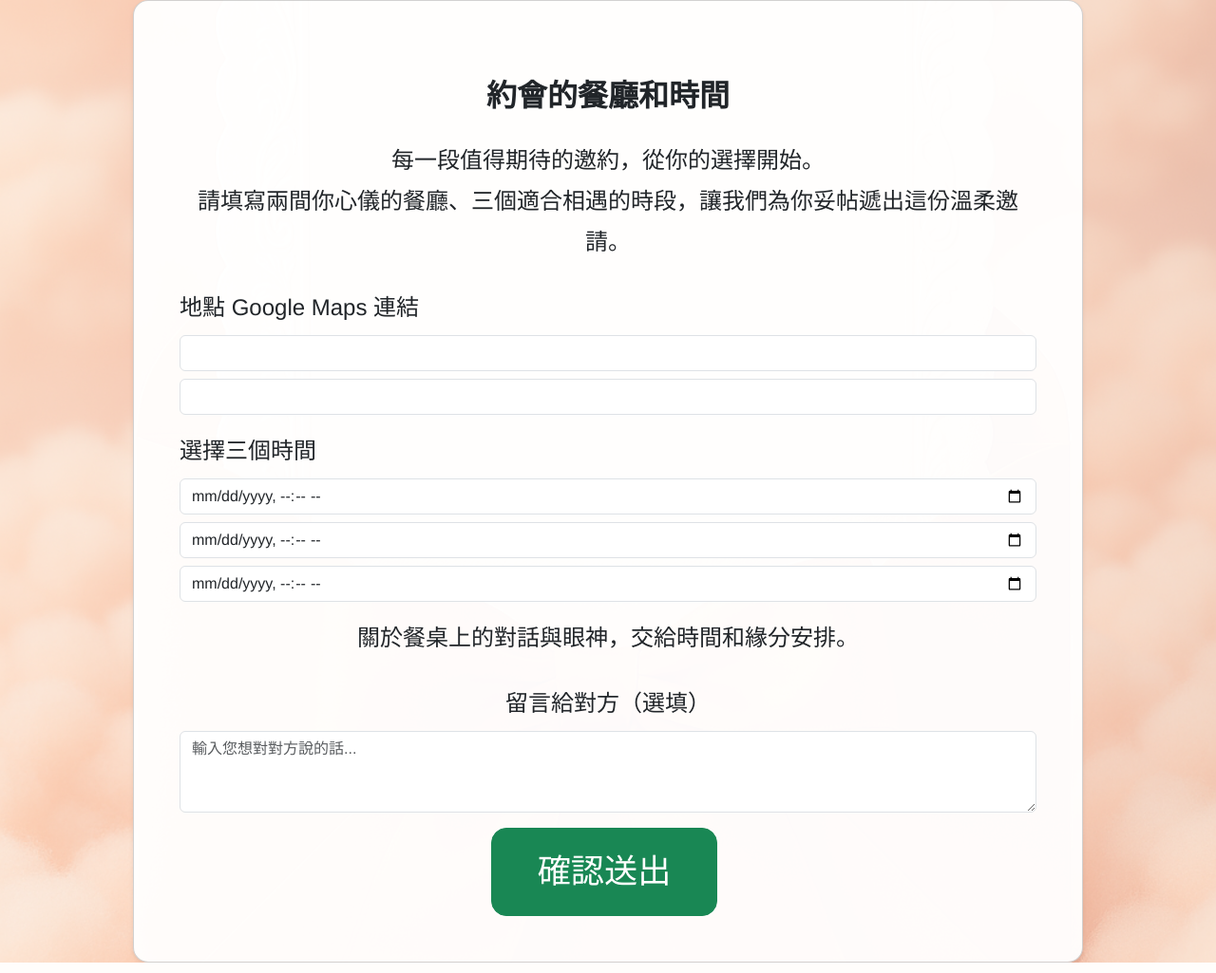
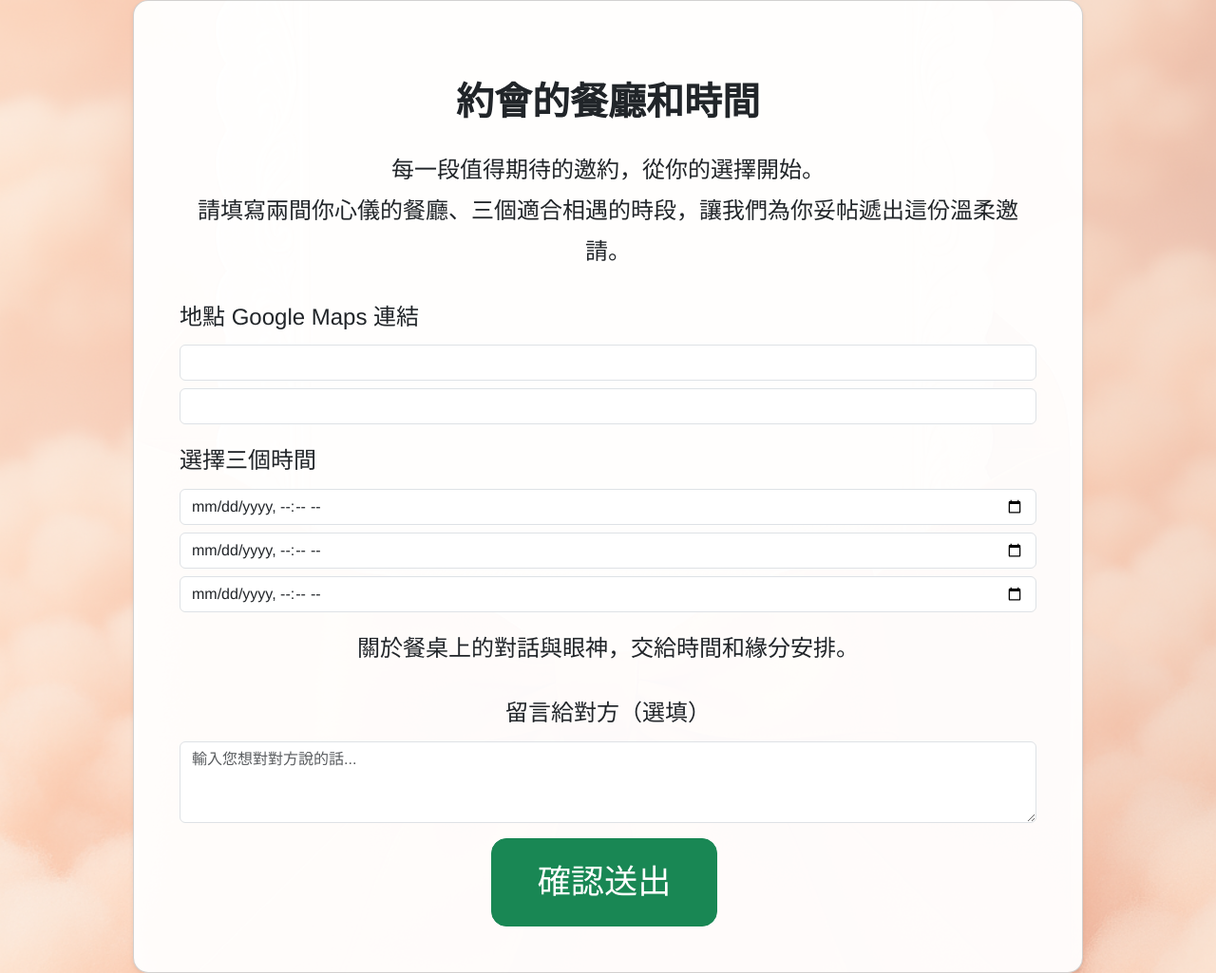
Before and after one commit to citylovecommunity/linebot, a Flask app: page /rest_r1 in a window 1280 px wide. Shown: the whole page at 95% size. Run offline with Flask 3, Linux system fonts and the light colour scheme; some libraries are stand-ins or nearby versions.

Commit message:
submit places的頭

```diff
--- a/form_app/templates/submit_places.html
+++ b/form_app/templates/submit_places.html
@@ -9,7 +9,7 @@
 
 
 {% block content %}
-<h2 class="text-center mb-4">{{dating_title}}</h2>
+<h2 class="card-title mb-4">{{dating_title}}</h2>
 
 <p>
     {{first_word | safe}}
```
